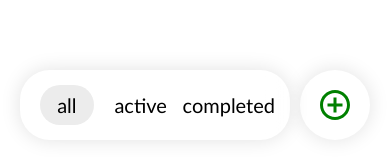
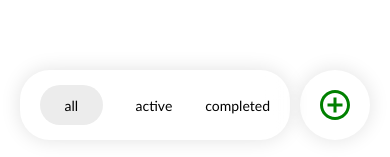
Before and after one commit to SimiS22/todos, a website with bundled scripts: page index.html in a window 390 px wide. Shown: the part 684-841 px from the top of the page. Built offline with nearby package versions, Linux system fonts and the light colour scheme.

Commit message:
added media query

```diff
--- a/src/style.css
+++ b/src/style.css
@@ -53,6 +53,11 @@ html body {
     font-size: 20px;
     backdrop-filter: blur(12px);
     z-index: 1;
+}
+@media only screen and (max-width: 600px){
+    #status{
+        font-size: 14px;
+    }
 }
 .tabs{
     display: flex;
```
